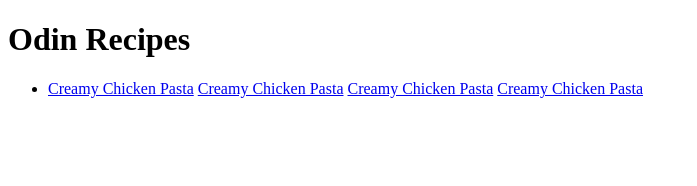
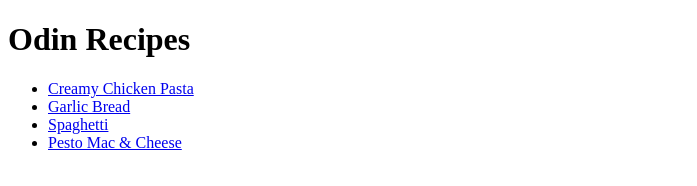
Before and after one commit to DougMcalister/Odin-Recipes, a plain HTML site: page index.html in a window 1280 px wide. Shown: the whole page, without its empty margins (0-697 px from the left). Drawn offline with Linux system fonts and the light colour scheme.

Commit message:
Fixed link formatting in index and image renders in recipe pages

```diff
--- a/index.html
+++ b/index.html
@@ -9,9 +9,15 @@
         <ul>
             <li>
                 <a href="recipes/creamy-pasta.html" rel="noreferrer">Creamy Chicken Pasta</a>
-                <a href="recipes/garlic-bread.html" rel="noreferrer">Creamy Chicken Pasta</a>
-                <a href="recipes/spaghetti.html" rel="noreferrer">Creamy Chicken Pasta</a>
-                <a href="recipes/pesto-mac-and-cheese.html" rel="noreferrer">Creamy Chicken Pasta</a>
+            </li>
+            <li>
+                <a href="recipes/garlic-bread.html" rel="noreferrer">Garlic Bread</a>
+            </li>
+            <li>
+                <a href="recipes/spaghetti.html" rel="noreferrer">Spaghetti</a>
+            </li>
+            <li>
+                <a href="recipes/pesto-mac-and-cheese.html" rel="noreferrer">Pesto Mac & Cheese</a>
             </li>
         </ul>
     </body>
```
Also changed, not shown: recipes/creamy-pasta.html (+1 -1 lines), recipes/garlic-bread.html (+1 -1 lines), recipes/pesto-mac-and-cheese.html (+1 -1 lines), recipes/spaghetti.html (+1 -1 lines).
